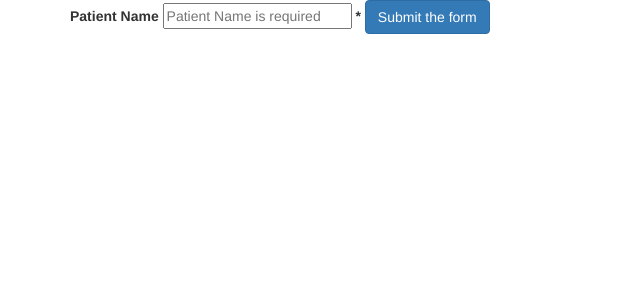
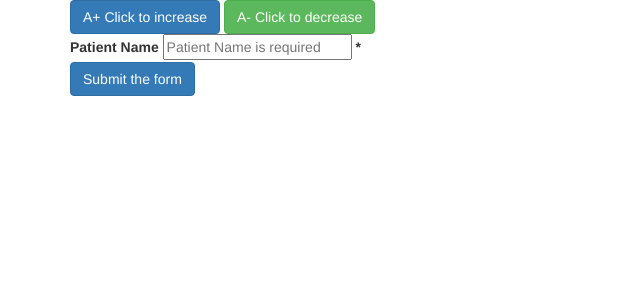
Before and after one commit to hliatuudotedu/biblesurvey, a Django app: template templates/survey/survey_display.html in a window 1280 px wide. Shown: the top 300 px of the page, without its empty margins (0-640 px from the left). Run offline with Django 3.2, Linux system fonts and the light colour scheme; the template is opened without the code that fills it, so the values that code supplies are empty; some libraries are stand-ins or nearby versions.

Commit message:
Javascript for increase or decrease font size...

```diff
--- a/templates/base.html
+++ b/templates/base.html
@@ -4,6 +4,24 @@
   <head>
     <link href="{% static 'bootstrap3.3.6/css/bootstrap.min.css' %}"
           rel="stylesheet" media="screen">
+
+    <script src="{% static 'bootstrap3.3.6/js/jquery-2.2.4.min.js' %}"></script>
+    <script src="{% static 'bootstrap3.3.6/js/bootstrap.min.js' %}"></script>
+
+    <script language="JavaScript">
+        $(document).ready(function() {
+            $('#incfont').click(function(){
+            curSize= parseInt($('#content').css('font-size')) + 2;
+            if(curSize<=38)
+            $('#content').css('font-size', curSize);
+            });
+            $('#decfont').click(function(){
+            curSize= parseInt($('#content').css('font-size')) - 2;
+            if(curSize>=10)
+            $('#content').css('font-size', curSize);
+            });
+        });
+    </script>
 
   </head>
 
@@ -40,8 +58,7 @@
         </div>
     </div>
 
-    <script src="{% static 'bootstrap3.3.6/js/jquery-2.2.4.min.js' %}"></script>
-    <script src="{% static 'bootstrap3.3.6/js/bootstrap.min.js' %}"></script>
+
 
 
 
--- a/templates/survey/survey_display.html
+++ b/templates/survey/survey_display.html
@@ -1,20 +1,23 @@
 {% extends "base.html" %}
-
 
 {% block title %}
     Display the survey
 {% endblock %}
 
 {% block content %}
+
+    		<div id="">
+		<a href="#" id="incfont" class="btn btn-primary">A+ Click to increase</a>
+		<a href="#" id="decfont" class="btn btn-success">A- Click to decrease</a>
+		</div>
     <form action=
                   "{% url 'survey_processing' provider_name=provider_name survey_name=survey_name %}"
           method="post">
 
-        <div>
+        <div id="content">
             <input type="hidden" value=
                     "{{ csrf_token }}"
                    name="csrfmiddlewaretoken">
-        </div>
             <label for="patient_name">Patient Name</label>
             <input type="text"
                    placeholder="Patient Name is required"
@@ -24,25 +27,28 @@
                    required="required">
 
             <label for="patient_name2">*</label>
+            <br/>
 
             {% for item in questions %}
-            <div class="h2">
+
                 {{ item.sequence_num }}&nbsp;
                 {{ item.question_text }}<br/>
-            </div>
+
                 {% for c in item.its_own_choices %}
-                    <div class="h4">
                     <input type="radio"
                            name="__QuestionNum__{{ item.id }}"
                            value="{{ c.id }}"
-                               required = "required">
+                           required="required">
                     {{ c.choice_text }}<br>
-                    </div>
-                {% endfor %}
                 {% endfor %}
 
-        <input class = "btn btn-primary text-center"
+            {% endfor %}
+
+            <input class="btn btn-primary text-center"
                    type="submit"
                    value="Submit the form"/>
+
+        </div>
+
     </form>
 {% endblock %}
```
Also changed, not shown: survey/models.py (+4 -6 lines). Lines whose indentation alone changed are shown as unchanged.
